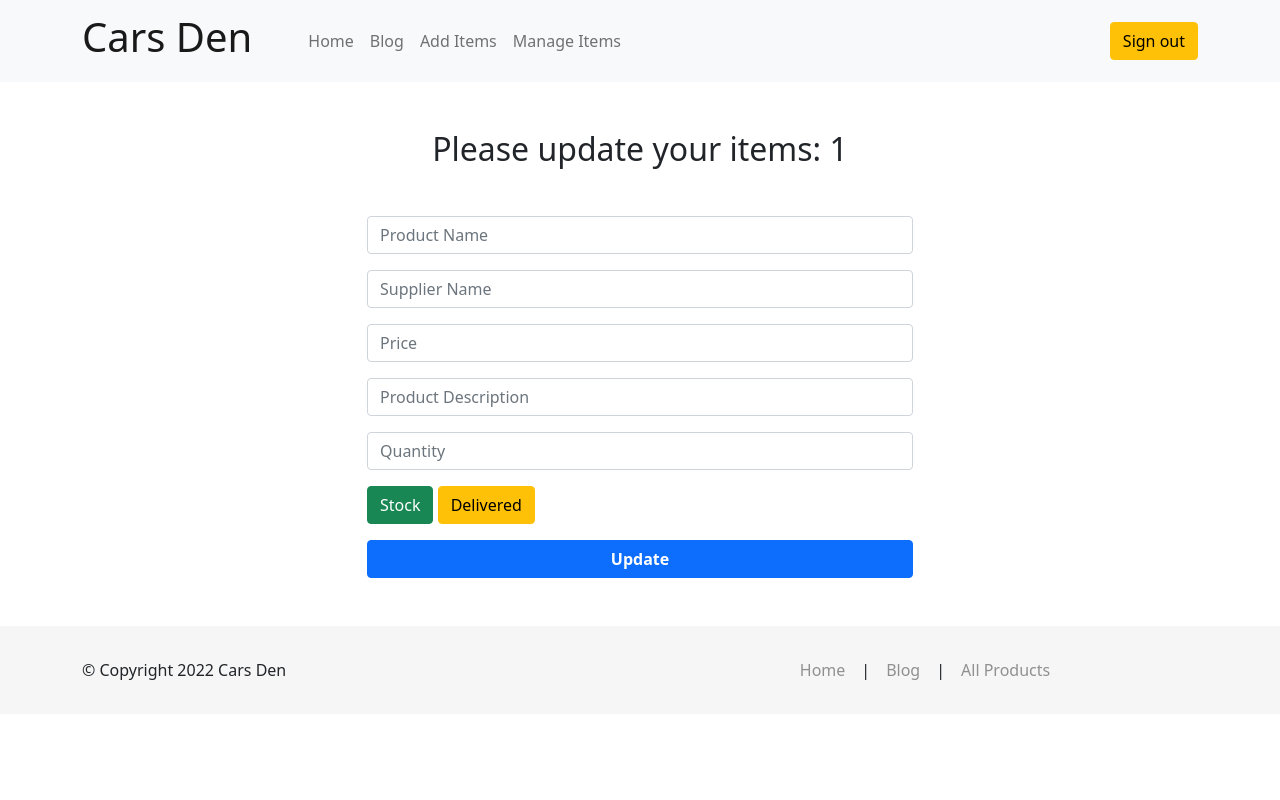
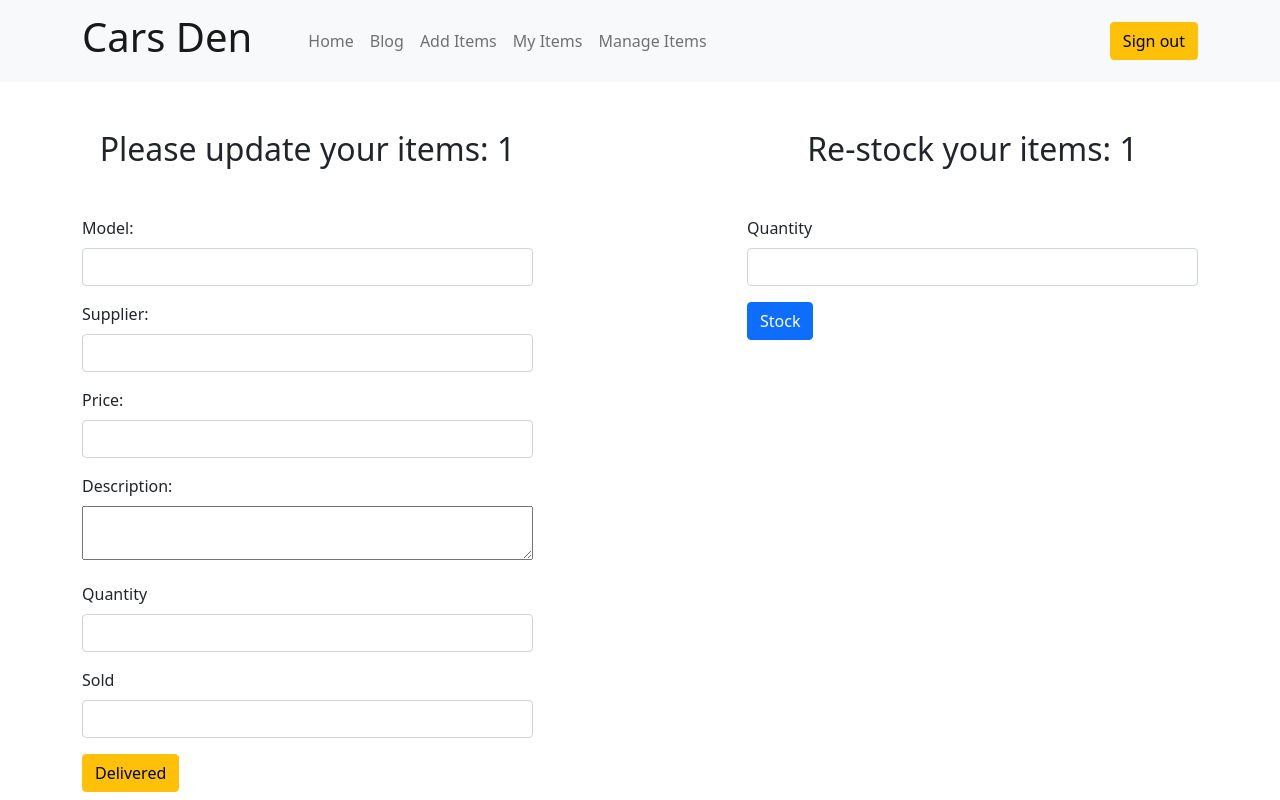
Before and after one commit to amixubaer/Warehouse-Management-Client, a React (Create React App) app: page /inventory/1 in a window 1280 px wide. Shown: the top 800 px of the page. Built offline with nearby package versions, Linux system fonts and the light colour scheme; no server answers; sample sign-in values are in the browser's storage.

Commit message:
manage inventories

```diff
--- a/src/App.js
+++ b/src/App.js
@@ -9,7 +9,9 @@ import Register from "./pages/Login/Register/Register";
 import "react-toastify/dist/ReactToastify.css";
 import Inventory from "./pages/Inventory/Inventory";
 import RequireAuth from "./pages/RequireAuth/RequireAuth";
-import ManageInventories from "./pages/Inventory/ManageInventories/ManageInventories";
+import ManageInventories from "./pages/ManageInventories/ManageInventories";
+import AddItem from "./pages/AddItem/AddItem";
+import MyItems from "./pages/MyItems/MyItems";
 
 
 function App() {
@@ -26,9 +28,29 @@ function App() {
             </RequireAuth>
           }
         ></Route>
+        <Route
+          path="/add-item"
+          element={
+            <RequireAuth>
+              <AddItem></AddItem>
+            </RequireAuth>
+          }
+        ></Route>
+        <Route
+          path="/my-items"
+          element={
+            <RequireAuth>
+              <MyItems></MyItems>
+            </RequireAuth>
+          }
+        ></Route>
          <Route
           path="/manageInventories"
-          element={<ManageInventories></ManageInventories>}
+          element={
+            <RequireAuth>
+              <ManageInventories></ManageInventories>
+            </RequireAuth>
+          }
         ></Route>
         <Route path="/login" element={<Login></Login>}></Route>
         <Route path="/register" element={<Register></Register>}></Route>
--- /dev/null
+++ b/src/pages/AddItem/AddItem.js
@@ -0,0 +1,53 @@
+import React from "react";
+import { Button, Container, Form, Row } from "react-bootstrap";
+
+const AddItem = () => {
+  return (
+    <div>
+      <Container>
+        <Row>
+          <div className="col-md-6 mx-auto">
+            <h2 className="my-5">Add A Car</h2>
+            <Form>
+              <Form.Group className="mb-3" controlId="formBasicEmail">
+                <Form.Label>Model:</Form.Label>
+                <Form.Control type="text" />
+              </Form.Group>
+
+              <Form.Group className="mb-3" controlId="formBasicEmail">
+                <Form.Label>Supplier:</Form.Label>
+                <Form.Control type="text" />
+              </Form.Group>
+
+              <Form.Group className="mb-3" controlId="formBasicEmail">
+                <Form.Label>Price:</Form.Label>
+                <Form.Control type="text" />
+              </Form.Group>
+
+              <Form.Group className="mb-3" controlId="formBasicDescription">
+                <Form.Label>Description:</Form.Label>
+                <br />
+                <textarea className="w-100"></textarea>
+              </Form.Group>
+              <Form.Group className="mb-3" controlId="formBasicEmail">
+                <Form.Label>Quantity</Form.Label>
+                <Form.Control type="text" />
+              </Form.Group>
+
+              <Form.Group className="mb-3" controlId="formBasicEmail">
+                <Form.Label>Image</Form.Label>
+                <Form.Control type="text" />
+              </Form.Group>
+
+              <Button variant="primary" type="submit" className="w-100 fw-bold">
+                Add Car
+              </Button>
+            </Form>
+          </div>
+        </Row>
+      </Container>
+    </div>
+  );
+};
+
+export default AddItem;
--- a/src/pages/Inventory/Inventory.js
+++ b/src/pages/Inventory/Inventory.js
@@ -7,33 +7,47 @@ const Inventory = () => {
 
   return (
     <div>
-      <h2 className="text-center my-5">Please update your items: {id}</h2>
+
       <Container>
         <Row>
-          <div className="col-md-6 mx-auto">
-            <div>
+        <div className="mx-auto">
+            <Row>
+              <div className="col-md-5">
+                <h2 className="text-center my-5">
+                  Please update your items: {id}
+                </h2>
                 {/* <img src={} alt="" /> */}
                 <Form>
                   <Form.Group className="mb-3" controlId="formBasicEmail">
-                  <Form.Control type="text" placeholder="Product Name" />
+                    <Form.Label>Model:</Form.Label>
+                    <Form.Control type="text" />
                   </Form.Group>
 
                   <Form.Group className="mb-3" controlId="formBasicEmail">
-                  <Form.Control type="text" placeholder="Supplier Name" />
+                    <Form.Label>Supplier:</Form.Label>
+                    <Form.Control type="text" />
                   </Form.Group>
 
                   <Form.Group className="mb-3" controlId="formBasicEmail">
-                  <Form.Control type="text" placeholder="Price" />
+                    <Form.Label>Price:</Form.Label>
+                    <Form.Control type="text" />
                   </Form.Group>
 
-                <Form.Group className="mb-3" controlId="formBasicPassword">
-                  <Form.Control type="text" placeholder="Product Description" />
+                  <Form.Group className="mb-3" controlId="formBasicDescription">
+                    <Form.Label>Description:</Form.Label>
+                    <br />
+                    <textarea className="w-100"></textarea>
                   </Form.Group>
                   <Form.Group className="mb-3" controlId="formBasicEmail">
-                  <Form.Control type="text" placeholder="Quantity" />
+                    <Form.Label>Quantity</Form.Label>
+                    <Form.Control type="text" />
+                  </Form.Group>
+
+                  <Form.Group className="mb-3" controlId="formBasicEmail">
+                    <Form.Label>Sold</Form.Label>
+                    <Form.Control type="text" />
                   </Form.Group>
                   <Form.Group className="mb-3" controlId="formBasicCheckbox">
-                  <button className="btn btn-success">Stock</button>{" "}
                     <button className="btn btn-warning">Delivered</button>
                   </Form.Group>
 
@@ -46,6 +60,21 @@ const Inventory = () => {
                   </Button>
                 </Form>
               </div>
+              <div className="col-md-2"></div>
+              <div className="col-md-5">
+                <h2 className="text-center my-5">Re-stock your items: {id}</h2>
+                {/* <img src={} alt="" /> */}
+                <Form>
+                  <Form.Group className="mb-3" controlId="formBasicEmail">
+                    <Form.Label>Quantity</Form.Label>
+                    <Form.Control type="text" />
+                  </Form.Group>
+                  <Button variant="primary" type="submit">
+                    Stock
+                  </Button>
+                </Form>
+              </div>
+            </Row>
             </div>
             </Row>
       </Container>
--- a/src/pages/Inventory/ManageInventories/ManageInventories.js
+++ /dev/null
@@ -1,11 +0,0 @@
-import React from "react";
-
-const ManageInventories = () => {
-  return (
-    <div>
-      <h2>Delete items</h2>
-    </div>
-  );
-};
-
-export default ManageInventories;
--- /dev/null
+++ b/src/pages/ManageInventories/ManageInventories.js
@@ -0,0 +1,19 @@
+import React from "react";
+import useCars from "../../hooks/useCars";
+import ManageInventory from "./ManageInventory/ManageInventory";
+
+const ManageInventories = () => {
+  const [cars] = useCars();
+  return (
+    <div>
+      <h2 className="text-center my-5">Manage Your inventory</h2>
+      <div className="d-flex flex-column">
+        {cars.map((car) => (
+          <ManageInventory key={car._id} car={car}></ManageInventory>
+        ))}
+      </div>
+    </div>
+  );
+};
+
+export default ManageInventories;
--- /dev/null
+++ b/src/pages/ManageInventories/ManageInventory/ManageInventory.js
@@ -0,0 +1,28 @@
+import React from "react";
+import { Container, Row } from "react-bootstrap";
+
+const ManageInventory = ({ car }) => {
+  return (
+    <div>
+      <Container>
+        <Row>
+          <div className="col-md-8 mx-auto">
+            <div className="d-flex mb-3 border justify-content-center align-items-center p-2">
+              <img src={car.img} alt="" width="100" height="100" />
+              <div className="w-100 ms-3">
+                <h3>{car.name}</h3>
+                <p className="p-0 m-0">Price: ${car.price}</p>
+                <p>Quantity: {car.quantity}</p>
+              </div>
+              <div>
+                <button className="btn btn-danger">X</button>
+              </div>
+            </div>
+          </div>
+        </Row>
+      </Container>
+    </div>
+  );
+};
+
+export default ManageInventory;
--- /dev/null
+++ b/src/pages/MyItems/MyItems.js
@@ -0,0 +1,7 @@
+import React from "react";
+
+const MyItems = () => {
+  return <div></div>;
+};
+
+export default MyItems;
--- a/src/pages/Shared/Header/Header.js
+++ b/src/pages/Shared/Header/Header.js
@@ -26,10 +26,13 @@ const Header = () => {
               <Nav.Link as={Link} to="blog">
                 Blog
               </Nav.Link>
-              <Nav.Link as={Link} to="#">
+              <Nav.Link as={Link} to="add-item">
                 Add Items
               </Nav.Link>
-              <Nav.Link as={Link} to="#">
+              <Nav.Link as={Link} to="my-items">
+                My Items
+              </Nav.Link>
+              <Nav.Link as={Link} to="manageInventories">
                 Manage Items
               </Nav.Link>
             </Nav>
```
Lines whose indentation alone changed are shown as unchanged.
